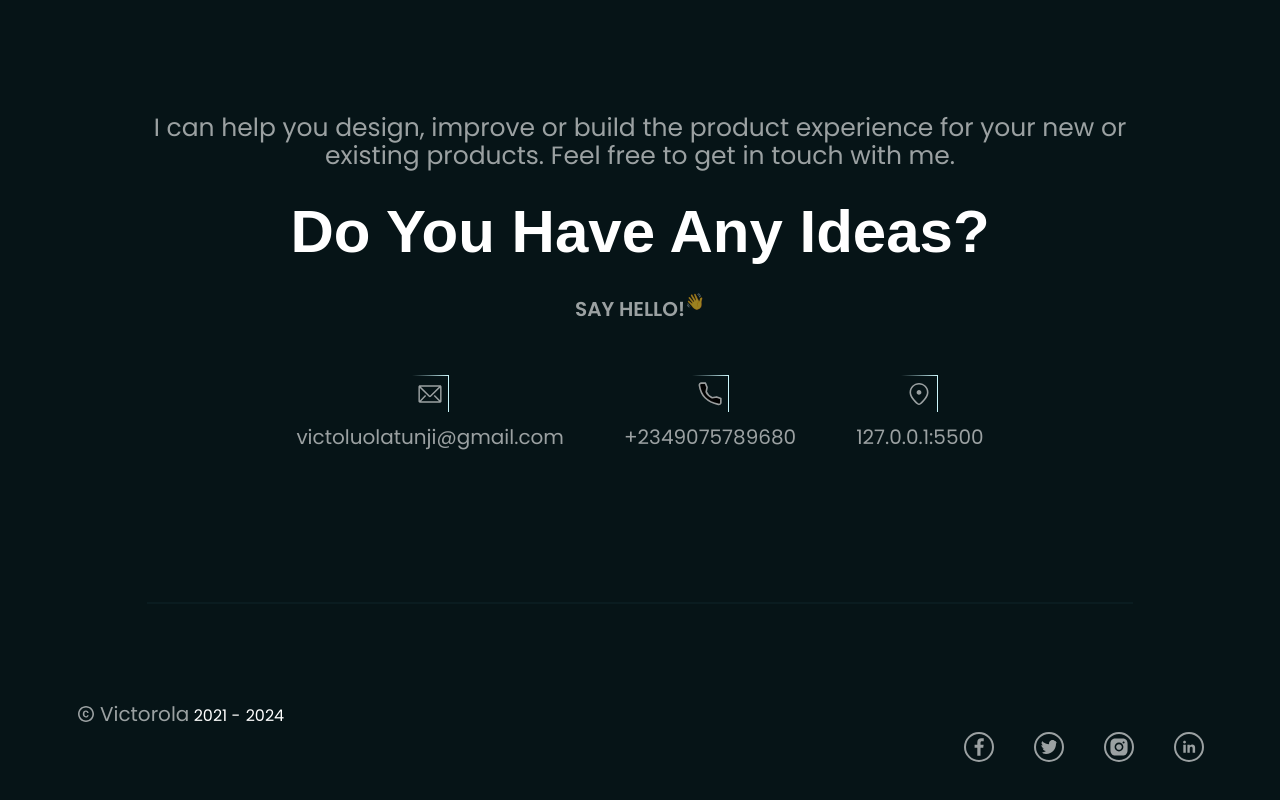
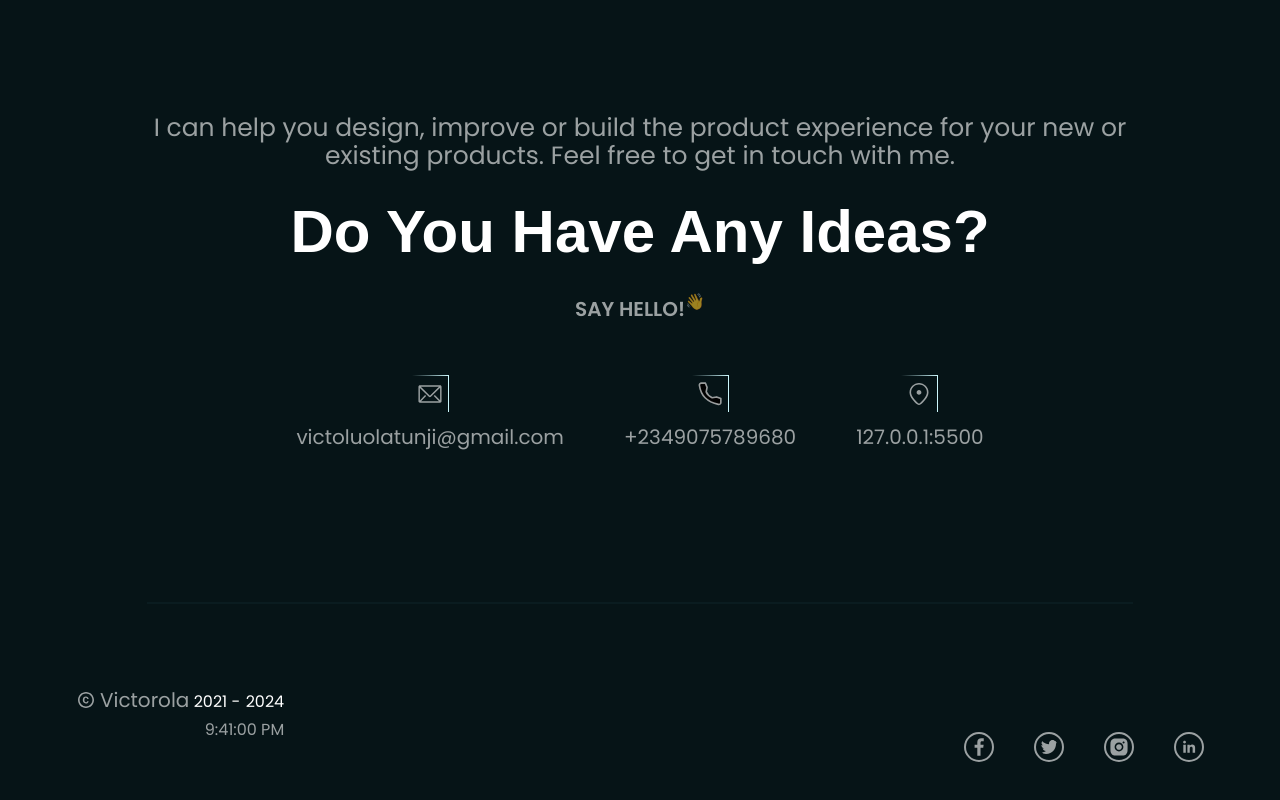
Before and after one commit to Victorola-coder/VickyJay, a React (Vite) app: page / in a window 1280 px wide. Shown: the part 8041-8841 px from the top of the page. Built offline with nearby package versions, Linux system fonts and the light colour scheme; a web font is replaced by a local one.

Commit message:
[octagon]

```diff
--- a/src/components/footer.jsx
+++ b/src/components/footer.jsx
@@ -1,12 +1,24 @@
 import { motion } from "framer-motion";
+import { useState, useEffect } from "react";
 import { Copyright, FbIcon, IgIcon, InIcon, TwIcon } from "./svgs";
 
 const Footer = () => {
+  const [time, setTime] = useState(new Date().toLocaleTimeString());
+
+  useEffect(() => {
+    const timer = setInterval(() => {
+      setTime(new Date().toLocaleTimeString());
+    }, 1000);
+
+    return () => clearInterval(timer);
+  }, []);
+
   return (
     <section className="mx-[30px] mt-[60px] pb-[20px] lg:pb-[50px] lg:mx-[76px] lg:mt-[150px]">
       {/* line */}
       <div className="lg:max-w-[13000px] lg:mx-[71px] h-[2px] mt-[63.37px] bg-[#0A1C20]"></div>
       <div className="mt-[63px] flex flex-col md:flex md:flex-row justify-between items-center ">
+        <div className="flex flex-col">
           <div className="flex flex-row items-center gap- lg:gap-[4px]">
             <span>
               <Copyright className="size-[18px] md:size-[20px]" />
@@ -20,6 +32,10 @@ const Footer = () => {
               <span className="text-[#FFFFFF] text-[14px] lg:text-base">
                 {new Date().getFullYear()}
               </span>
+            </p>
+          </div>
+          <p className="text-[#FFFFFF99] transition-all duration-300 text-end text-sm lg:text-base mt-1">
+            {time}
           </p>
         </div>
         <div className="mt-[10px] md:mt-[65px] flex justify-start items-center gap-[20px] md:gap-[40px]">
@@ -79,7 +95,7 @@ const Footer = () => {
       </div>
 
       {/* Shout out */}
-      <div className="hidden flex_ flex-col gap-2 items-start justify-center text-center font-medium text-[#FFFFFF99] text-xs *:max-w-[320px] *:md:max-w-[992px] md:text-[18px]">
+      <div className="hidden  flex_ flex-col gap-2 items-start justify-center text-center font-medium text-[#FFFFFF99] text-xs *:max-w-[320px] *:md:max-w-[992px] md:text-[18px]">
         <h3>
           Inspiration -&nbsp;
           <a
```
Lines whose indentation alone changed are shown as unchanged.
